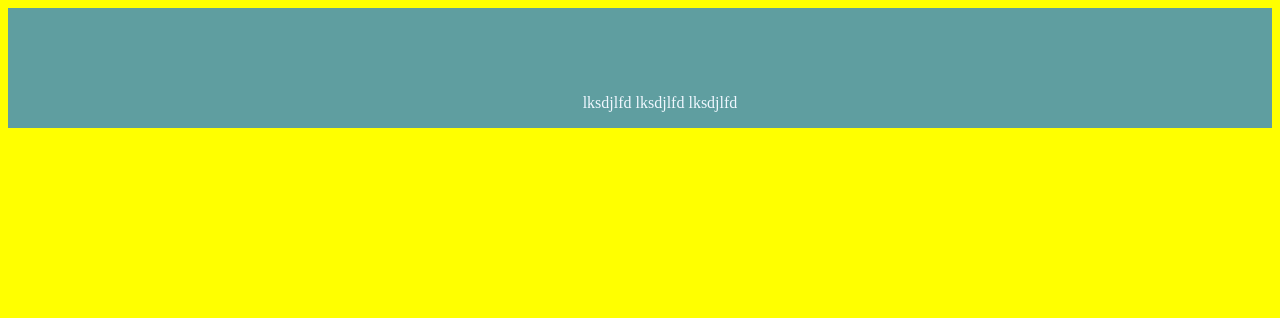
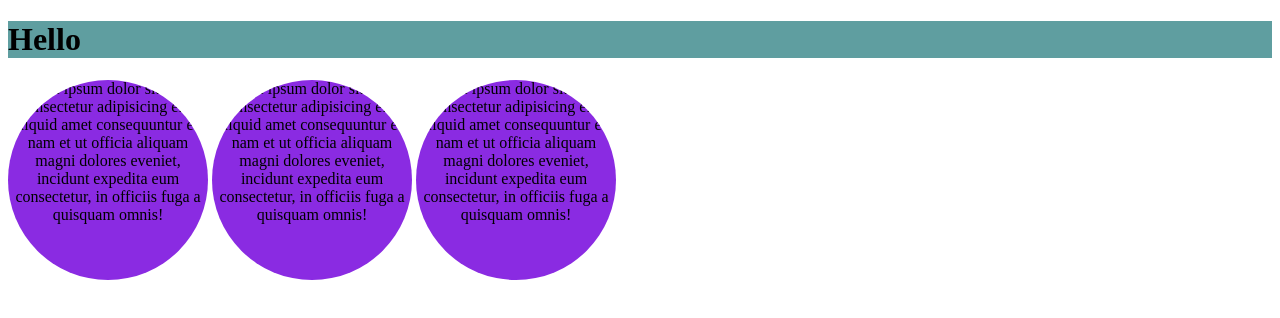
Before and after one commit to Nnaman1/time, a plain HTML site: page prac.html in a window 1280 px wide. Drawn offline with Linux system fonts and the light colour scheme.

Commit message:
more box model prac

```diff
--- a/prac.html
+++ b/prac.html
@@ -9,14 +9,19 @@
 </head>
 
 <body>
-
-    <section>
-        <ul>
-            <li>lksdjlfd</li>
-            <li>lksdjlfd</li>
-            <li>lksdjlfd</li>
-        </ul>
-    </section>
+    <h1>Hello</h1>
+    <div>
+        Lorem ipsum dolor sit amet, consectetur adipisicing elit. Aliquid amet consequuntur eos nam et ut officia
+        aliquam magni dolores eveniet, incidunt expedita eum consectetur, in officiis fuga a quisquam omnis!
+    </div>
+    <div>
+        Lorem ipsum dolor sit amet, consectetur adipisicing elit. Aliquid amet consequuntur eos nam et ut officia
+        aliquam magni dolores eveniet, incidunt expedita eum consectetur, in officiis fuga a quisquam omnis!
+    </div>
+    <div>
+        Lorem ipsum dolor sit amet, consectetur adipisicing elit. Aliquid amet consequuntur eos nam et ut officia
+        aliquam magni dolores eveniet, incidunt expedita eum consectetur, in officiis fuga a quisquam omnis!
+    </div>
 
 </body>
 
--- a/styles.css
+++ b/styles.css
@@ -1,17 +1,14 @@
-html, body {
-  height: 100%;
-  background-color: yellow;
+div {
+  background-color: blueviolet;
+  width: 200px;
+  height: 200px;
+  border-radius: 50%;;
+  overflow: hidden;
+  text-align: center;
+  margin-bottom: 30px;
+  display: inline-block;
 }
 
-section {
-  height: 15%;
+h1 {
   background-color: cadetblue;
-  color: aliceblue;
-  display: flex;
-  flex-direction: column;
-  justify-content: end;
-  text-align: center;
 }
-section li {
-  display: inline-block;
-}
```
